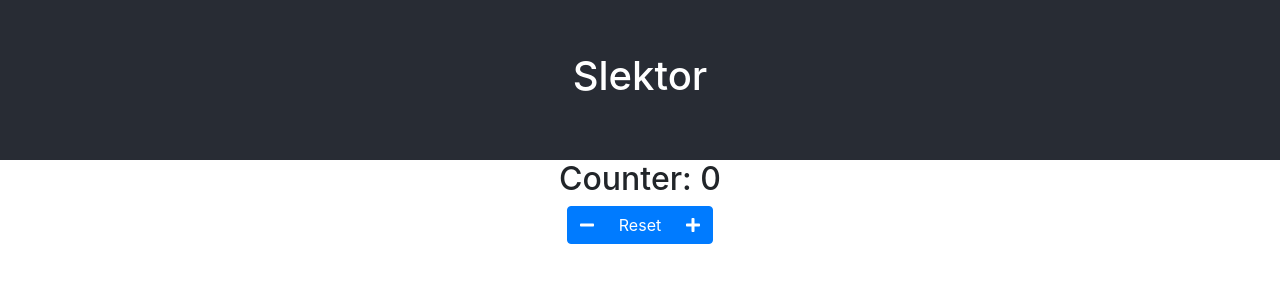
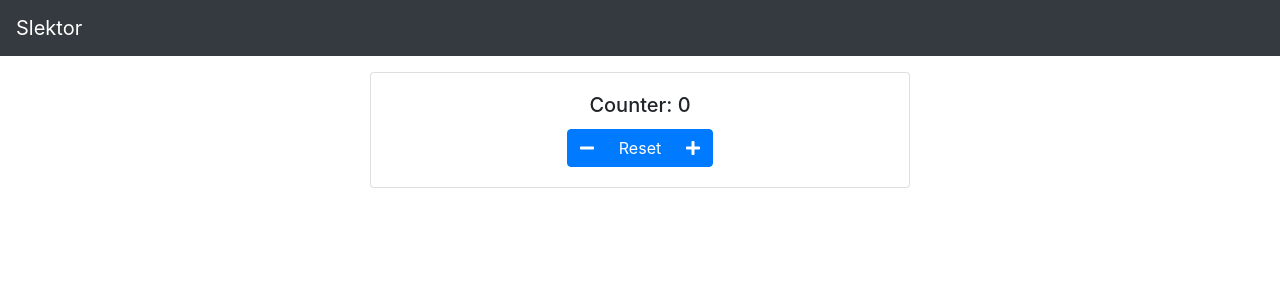
Before and after one commit to Selino/react-click-redux-demo, a React (Create React App) app: page / in a window 1280 px wide. Shown: the top 300 px of the page. Built offline with nearby package versions, Linux system fonts and the light colour scheme.

Commit message:
Inserting bootstrap layout

```diff
--- a/src/App.js
+++ b/src/App.js
@@ -1,10 +1,10 @@
-import React, { Context } from "react"
+import React from "react"
 import "./App.css"
 import { useSelector, useDispatch } from "react-redux"
 import { faPlus, faMinus } from "@fortawesome/free-solid-svg-icons"
 import { FontAwesomeIcon } from "@fortawesome/react-fontawesome"
 import Button from "react-bootstrap/Button"
-import { ButtonGroup } from "react-bootstrap"
+import { ButtonGroup, Container, Row, Col, Card, Navbar } from "react-bootstrap"
 
 function App() {
   const counter = useSelector(state => state.counter)
@@ -12,21 +12,35 @@ function App() {
 
   return (
     <div className='App'>
-      <header className='App-header'>
-        <h1>Slektor</h1>
-      </header>
-      <div>
-        <h2>Counter: {counter}</h2>
+      <Navbar bg='dark' variant='dark'>
+        <Navbar.Brand>Slektor</Navbar.Brand>
+      </Navbar>
+      <Container>
+        <Row>
+          <Col>&nbsp;</Col>
+          <Col xs={6}>
+            <Card style={{ marginTop: "1rem" }}>
+              <Card.Body>
+                <Card.Title>Counter: {counter}</Card.Title>
+                <Card.Text>
                   <ButtonGroup aria-label='controls'>
                     <Button onClick={() => dispatch({ type: "DECREMENT" })}>
                       <FontAwesomeIcon icon={faMinus} />
                     </Button>
-          <Button onClick={() => dispatch({ type: "RESET" })}>Reset</Button>
+                    <Button onClick={() => dispatch({ type: "RESET" })}>
+                      Reset
+                    </Button>
                     <Button onClick={() => dispatch({ type: "INCREMENT" })}>
                       <FontAwesomeIcon icon={faPlus} />
                     </Button>
                   </ButtonGroup>
-      </div>
+                </Card.Text>
+              </Card.Body>
+            </Card>
+          </Col>
+          <Col>&nbsp;</Col>
+        </Row>
+      </Container>
     </div>
   )
 }
--- a/src/reducers/rootReducer.js
+++ b/src/reducers/rootReducer.js
@@ -10,6 +10,7 @@ function rootReducer(state = initialState, action) {
       if (state.counter > 0) {
         return { counter: state.counter - 1 }
       }
+      break
     case "RESET":
       return { counter: (state.counter = 0) }
     default:
```
Lines whose indentation alone changed are shown as unchanged.
